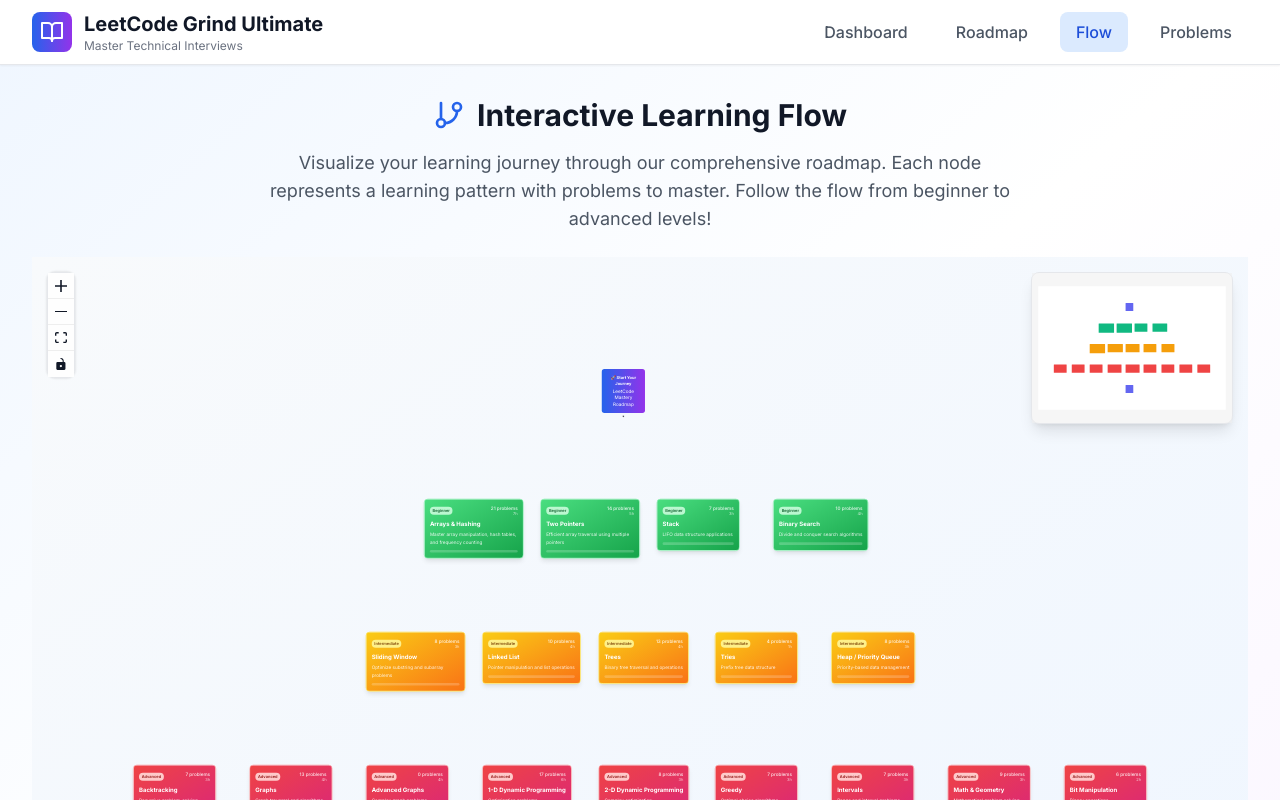
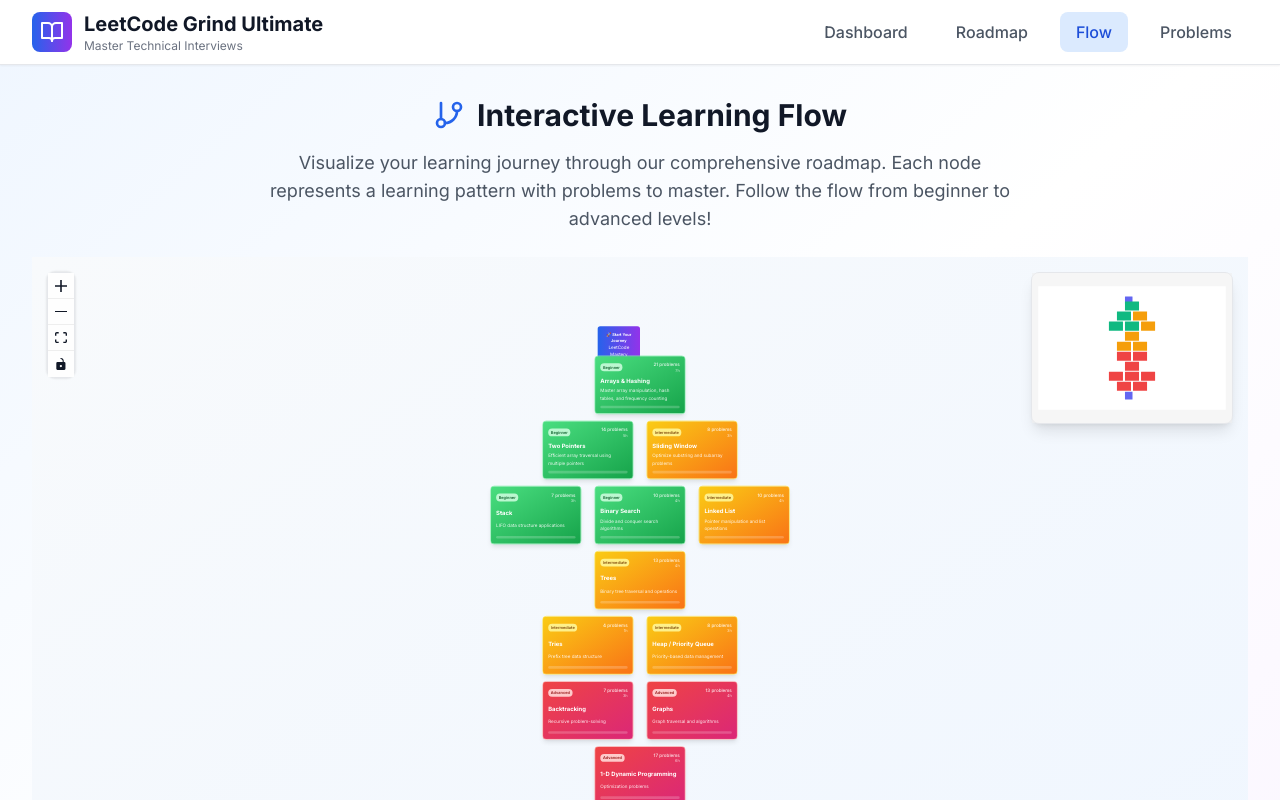
Before and after one commit to mabdel8/leetcodegrind, a Next.js app: page / in a window 1280 px wide. Both pictures are taken after a click on the button "Flow". Shown: the top 800 px of the page. Built offline with nearby package versions, Linux system fonts and the light colour scheme.

Commit message:
Redesign flowchart with progression-based learning path

```diff
--- a/components/FlowchartRoadmap.tsx
+++ b/components/FlowchartRoadmap.tsx
@@ -14,6 +14,7 @@
   Background,
   BackgroundVariant,
   Panel,
+  MarkerType,
 } from '@xyflow/react';
 import '@xyflow/react/dist/style.css';
 import { patterns } from '../data/problems';
@@ -62,7 +63,7 @@
       className={`
         ${colors.bg} ${colors.border} ${colors.text}
         border-2 rounded-xl p-4 shadow-lg hover:shadow-xl transition-all duration-300
-        min-w-[250px] max-w-[300px] cursor-pointer transform hover:scale-105
+        w-[280px] h-[180px] cursor-pointer transform hover:scale-105 flex flex-col justify-between
       `}
       onClick={() => onClick(pattern.id)}
     >
@@ -105,25 +106,83 @@
 }
 
 export default function FlowchartRoadmap({ onPatternClick, getPatternProblemCount }: FlowchartRoadmapProps) {
-  // Create nodes and edges based on patterns
+  // Create nodes and edges based on logical progression (like NeetCode)
   const { nodes: initialNodes, edges: initialEdges } = useMemo(() => {
     const nodes: Node[] = [];
     const edges: Edge[] = [];
 
-    // Group patterns by difficulty
-    const beginnerPatterns = patterns.filter(p => p.difficulty === 'Beginner');
-    const intermediatePatterns = patterns.filter(p => p.difficulty === 'Intermediate');
-    const advancedPatterns = patterns.filter(p => p.difficulty === 'Advanced');
-
-    let yOffset = 0;
-    const levelSpacing = 400;
-    const nodeSpacing = 350;
+    // Define learning progression path (similar to NeetCode's roadmap)
+    const progressionLevels = [
+      // Level 1: Foundation
+      {
+        level: 1,
+        patterns: ['arrays-hashing'],
+        y: 100,
+        description: 'Foundation'
+      },
+      // Level 2: Basic Techniques
+      {
+        level: 2,
+        patterns: ['two-pointers', 'sliding-window'],
+        y: 300,
+        description: 'Basic Techniques'
+      },
+      // Level 3: Data Structures
+      {
+        level: 3,
+        patterns: ['stack', 'binary-search', 'linked-list'],
+        y: 500,
+        description: 'Core Data Structures'
+      },
+      // Level 4: Tree Fundamentals
+      {
+        level: 4,
+        patterns: ['trees'],
+        y: 700,
+        description: 'Tree Fundamentals'
+      },
+      // Level 5: Advanced Data Structures
+      {
+        level: 5,
+        patterns: ['tries', 'heap-priority-queue'],
+        y: 900,
+        description: 'Advanced Data Structures'
+      },
+      // Level 6: Algorithm Techniques
+      {
+        level: 6,
+        patterns: ['backtracking', 'graphs'],
+        y: 1100,
+        description: 'Algorithm Techniques'
+      },
+      // Level 7: Dynamic Programming Foundation
+      {
+        level: 7,
+        patterns: ['1d-dynamic-programming'],
+        y: 1300,
+        description: 'DP Foundation'
+      },
+      // Level 8: Advanced Algorithms
+      {
+        level: 8,
+        patterns: ['2d-dynamic-programming', 'greedy', 'intervals'],
+        y: 1500,
+        description: 'Advanced Algorithms'
+      },
+      // Level 9: Specialized Topics
+      {
+        level: 9,
+        patterns: ['math-geometry', 'bit-manipulation'],
+        y: 1700,
+        description: 'Specialized Topics'
+      }
+    ];
 
     // Add start node
     nodes.push({
       id: 'start',
       type: 'input',
-      position: { x: 400, y: yOffset },
+      position: { x: 400, y: 0 },
       data: {
         label: (
           <div className="bg-gradient-to-r from-blue-600 to-purple-600 text-white p-4 rounded-lg text-center font-bold">
@@ -135,94 +194,96 @@
       style: { border: 'none', background: 'transparent' }
     });
 
-    yOffset += levelSpacing;
+    // Create nodes for each level
+    progressionLevels.forEach((level) => {
+      const nodeSpacing = 320;
+      const startX = 400 - ((level.patterns.length - 1) * nodeSpacing) / 2;
 
-    // Beginner level
-    beginnerPatterns.forEach((pattern, index) => {
-      const xOffset = (index - (beginnerPatterns.length - 1) / 2) * nodeSpacing;
+      level.patterns.forEach((patternId, index) => {
+        const pattern = patterns.find(p => p.id === patternId);
+        if (!pattern) return;
+
+        const xPosition = startX + (index * nodeSpacing);
+
         nodes.push({
           id: pattern.id,
           type: 'patternNode',
-        position: { x: 400 + xOffset, y: yOffset },
+          position: { x: xPosition, y: level.y },
           data: {
             pattern,
             problemCount: getPatternProblemCount(pattern.id),
             onClick: onPatternClick
           },
         });
-
-      // Connect start to beginner patterns
-      edges.push({
-        id: `start-${pattern.id}`,
-        source: 'start',
-        target: pattern.id,
-        animated: true,
-        style: { stroke: '#10b981', strokeWidth: 2 },
       });
     });
 
-    yOffset += levelSpacing;
+    // Define progression dependencies (what should be learned before what)
+    const dependencies = [
+      // Start connects to foundation
+      { from: 'start', to: 'arrays-hashing' },
 
-    // Intermediate level
-    intermediatePatterns.forEach((pattern, index) => {
-      const xOffset = (index - (intermediatePatterns.length - 1) / 2) * nodeSpacing;
-      nodes.push({
-        id: pattern.id,
-        type: 'patternNode',
-        position: { x: 400 + xOffset, y: yOffset },
-        data: {
-          pattern,
-          problemCount: getPatternProblemCount(pattern.id),
-          onClick: onPatternClick
+      // Foundation to basic techniques
+      { from: 'arrays-hashing', to: 'two-pointers' },
+      { from: 'arrays-hashing', to: 'sliding-window' },
+
+      // Basic techniques to data structures
+      { from: 'two-pointers', to: 'stack' },
+      { from: 'two-pointers', to: 'binary-search' },
+      { from: 'sliding-window', to: 'linked-list' },
+
+      // Data structures to trees
+      { from: 'stack', to: 'trees' },
+      { from: 'binary-search', to: 'trees' },
+      { from: 'linked-list', to: 'trees' },
+
+      // Trees to advanced data structures
+      { from: 'trees', to: 'tries' },
+      { from: 'trees', to: 'heap-priority-queue' },
+
+      // Advanced data structures to algorithms
+      { from: 'tries', to: 'backtracking' },
+      { from: 'heap-priority-queue', to: 'graphs' },
+      { from: 'trees', to: 'backtracking' }, // Alternative path
+
+      // Algorithm techniques to DP
+      { from: 'backtracking', to: '1d-dynamic-programming' },
+      { from: 'graphs', to: '1d-dynamic-programming' },
+
+      // DP foundation to advanced algorithms
+      { from: '1d-dynamic-programming', to: '2d-dynamic-programming' },
+      { from: '1d-dynamic-programming', to: 'greedy' },
+      { from: '1d-dynamic-programming', to: 'intervals' },
+
+      // Advanced algorithms to specialized
+      { from: '2d-dynamic-programming', to: 'math-geometry' },
+      { from: 'greedy', to: 'bit-manipulation' },
+      { from: 'intervals', to: 'math-geometry' },
+    ];
+
+    // Create edges based on dependencies
+    dependencies.forEach(({ from, to }) => {
+      edges.push({
+        id: `${from}-${to}`,
+        source: from,
+        target: to,
+        animated: true,
+        style: {
+          stroke: '#3b82f6',
+          strokeWidth: 2,
+        },
+                 markerEnd: {
+           type: MarkerType.ArrowClosed,
+           color: '#3b82f6',
          },
       });
-
-      // Connect some beginner patterns to intermediate
-      if (index < beginnerPatterns.length) {
-        edges.push({
-          id: `${beginnerPatterns[index]?.id}-${pattern.id}`,
-          source: beginnerPatterns[index]?.id || beginnerPatterns[0].id,
-          target: pattern.id,
-          animated: true,
-          style: { stroke: '#f59e0b', strokeWidth: 2 },
-        });
-      }
-    });
-
-    yOffset += levelSpacing;
-
-    // Advanced level
-    advancedPatterns.forEach((pattern, index) => {
-      const xOffset = (index - (advancedPatterns.length - 1) / 2) * nodeSpacing;
-      nodes.push({
-        id: pattern.id,
-        type: 'patternNode',
-        position: { x: 400 + xOffset, y: yOffset },
-        data: {
-          pattern,
-          problemCount: getPatternProblemCount(pattern.id),
-          onClick: onPatternClick
-        },
-      });
-
-      // Connect intermediate patterns to advanced
-      if (index < intermediatePatterns.length) {
-        edges.push({
-          id: `${intermediatePatterns[index]?.id}-${pattern.id}`,
-          source: intermediatePatterns[index]?.id || intermediatePatterns[0].id,
-          target: pattern.id,
-          animated: true,
-          style: { stroke: '#ef4444', strokeWidth: 2 },
-        });
-      }
     });
 
     // Add completion node
-    yOffset += levelSpacing;
     nodes.push({
       id: 'complete',
       type: 'output',
-      position: { x: 400, y: yOffset },
+      position: { x: 400, y: 1900 },
       data: {
         label: (
           <div className="bg-gradient-to-r from-green-500 to-emerald-600 text-white p-4 rounded-lg text-center font-bold">
@@ -234,14 +295,21 @@
       style: { border: 'none', background: 'transparent' }
     });
 
-    // Connect some advanced patterns to completion
-    advancedPatterns.slice(0, 3).forEach(pattern => {
+    // Connect final patterns to completion
+    ['math-geometry', 'bit-manipulation'].forEach(patternId => {
       edges.push({
-        id: `${pattern.id}-complete`,
-        source: pattern.id,
+        id: `${patternId}-complete`,
+        source: patternId,
         target: 'complete',
         animated: true,
-        style: { stroke: '#10b981', strokeWidth: 2 },
+        style: {
+          stroke: '#10b981',
+          strokeWidth: 2,
+        },
+                 markerEnd: {
+           type: MarkerType.ArrowClosed,
+           color: '#10b981',
+         },
       });
     });
 
@@ -296,19 +364,15 @@
         <Panel position="bottom-center" className="bg-white shadow-lg rounded-lg p-4 border border-gray-200">
           <div className="flex items-center space-x-6 text-sm">
             <div className="flex items-center space-x-2">
-              <div className="w-3 h-3 bg-green-500 rounded-full"></div>
-              <span>Beginner</span>
+              <div className="w-3 h-3 bg-blue-500 rounded-full"></div>
+              <span>Progression Flow</span>
             </div>
             <div className="flex items-center space-x-2">
-              <div className="w-3 h-3 bg-yellow-500 rounded-full"></div>
-              <span>Intermediate</span>
-            </div>
-            <div className="flex items-center space-x-2">
-              <div className="w-3 h-3 bg-red-500 rounded-full"></div>
-              <span>Advanced</span>
+              <div className="w-3 h-3 bg-green-500 rounded-full"></div>
+              <span>Completion Path</span>
             </div>
             <div className="text-gray-600">
-              Click any pattern to start practicing!
+              Follow the arrows for optimal learning progression • Click any pattern to start!
             </div>
           </div>
         </Panel>
```
Lines whose indentation alone changed are shown as unchanged.
